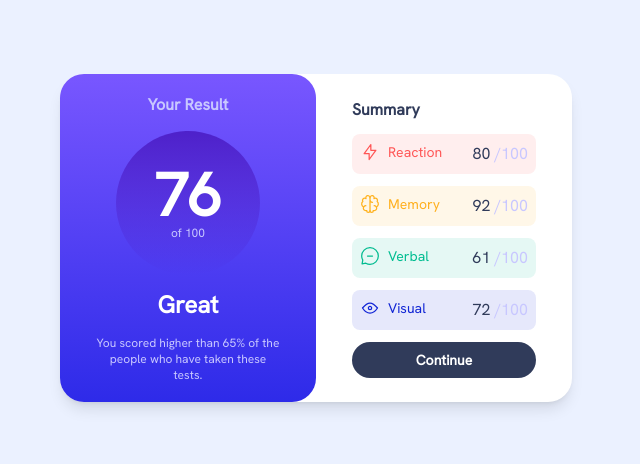
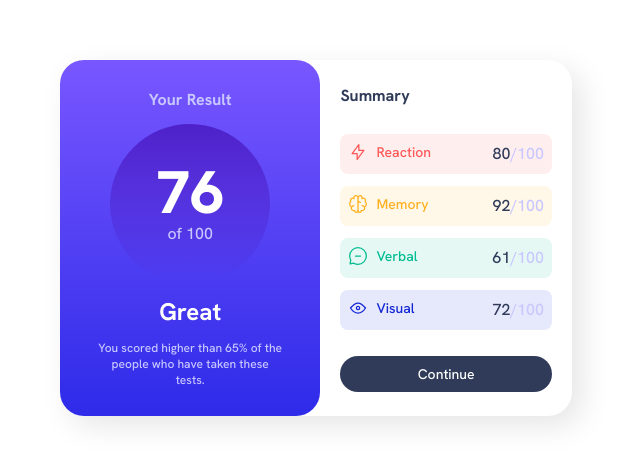
Before and after one commit to mujabom/result-sumury-component, a React (Vite) app: page / in a window 1280 px wide. Shown: the part 162-626 px from the top of the page, without its empty margins (324-964 px from the left). Built offline with nearby package versions, Linux system fonts and the light colour scheme.

Commit message:
CSS improvment

```diff
--- a/src/App.tsx
+++ b/src/App.tsx
@@ -11,11 +11,10 @@ type Data = {
 };
 export default function App5() {
   return (
-    <div className="md:min-h-screen bg-pale-blue justify-center flex align-middle items-center">
-
-      <div className="flex rounded-3xl md:w-[32rem] bg-white shadow-lg flex-col md:flex-row  ">
+    <div className="min-h-screen justify-center h-fit flex align-middle sm:items-center">
+      <div className="flex rounded-3xl w-full sm:w-[32rem]  bg-white shadow-custom-light flex-col sm:flex-row  ">
         <ScoreWidget />
-        <div className="px-9 py-6 flex flex-col gap-3 md:w-1/2">
+        <div className="px-5 py-6 flex flex-col gap-3 justify-between sm:w-full">
           <h4 className="font-bold text-dark-gray-blue ">Summary</h4>
           <div className="flex flex-col gap-3">
             {data.map((item) => {
@@ -27,10 +26,13 @@ export default function App5() {
                   score={data.score}
                 />
               );
-          })}</div>
-          <button className=" rounded-3xl py-2 text-sm text-white justify-end
+            })}
+          </div>
+          <button
+            className=" rounded-3xl py-2 text-sm text-white
             hover:bg-gradient-to-b from-light-slate-blue to-light-royal-blue
-          bg-dark-gray-blue font-bold w-full">
+          bg-dark-gray-blue  w-full"
+          >
             Continue
           </button>
         </div>
@@ -80,7 +82,7 @@ function InfoBar({ field, score }: InfoBarProps) {
         <img src={getIcon(field)} alt="memory icon" className="h-5" />
         <p className={`${textColors[field]} text-sm`}>{field}</p>
       </div>
-      <div className="flex flex-row gap-1">
+      <div className="flex flex-row">
         <p className="text-dark-gray-blue">{score}</p>
         <p className="text-light-lavender">/100</p>
       </div>
--- a/src/ScoreWidget.tsx
+++ b/src/ScoreWidget.tsx
@@ -3,18 +3,18 @@
 export default function ScoreWidget(){
 
 return (
-  <div className="bg-gradient-to-b flex sm:w-auto md:w-1/2 flex-col justify-around items-center py-3 px-9 from-light-slate-blue rounded-3xl to-light-royal-blue">
+  <div className="bg-gradient-to-b gap-3 flex w-full flex-col justify-around items-center p-7 from-light-slate-blue rounded-t-none rounded-b-3xl sm:rounded-3xl  to-light-royal-blue">
   <h4 className="text-light-lavender font-bold">Your Result</h4>
-  <div className="rounded-full  aspect-square flex flex-col justify-center h-36 bg-gradient-to-b from-violet-blue to-persian-blue ">
+  <div className="rounded-full aspect-square flex flex-col justify-center h-40 bg-gradient-to-b from-violet-blue to-persian-blue ">
     <div className="flex flex-row justify-center font-extrabold text-white items-center text-6xl">
       76
     </div>
-    <p className="flex justify-center text-light-lavender items-center text-xs">
+    <p className="flex justify-center text-light-lavender items-center text-[16px]">
       of 100
     </p>
   </div>
   <h2 className="text-2xl text-white font-bold">Great</h2>
-  <p className="flex justify-center text-light-lavender text-center items-center text-xs">
+  <p className="flex justify-center max-w-[187px] text-light-lavender text-center items-center text-xs">
     You scored higher than 65% of the people who have taken these tests.
   </p>
 </div>
--- a/src/index.css
+++ b/src/index.css
@@ -1,4 +1,4 @@
-@import url("https://fonts.googleapis.com/css2?family=Hanken+Grotesk&display=swap");
+@import url("https://fonts.googleapis.com/css2?family=Hanken+Grotesk:wght@500;700;800&display=swap");
 
 @tailwind base;
 @tailwind components;
--- a/tailwind.config.js
+++ b/tailwind.config.js
@@ -6,8 +6,15 @@ export default {
   ],
   theme: {
     extend: {
-      aspectRatio: {
-        '704': '0.704',
+      boxShadow: {
+        'custom-light': '10px 10px 30px rgba(0, 0, 0, 0.1)',
+      },
+      screens: {
+        'sm': '450px',
+        'md': '768px', // Change this to your desired value
+        'lg': '1024px',
+        'xl': '1280px',
+        '2xl': '1536px',
       },
       colors: {
         'light-red': 'hsl(0, 100%, 67%)',
```
Lines whose indentation alone changed are shown as unchanged.
